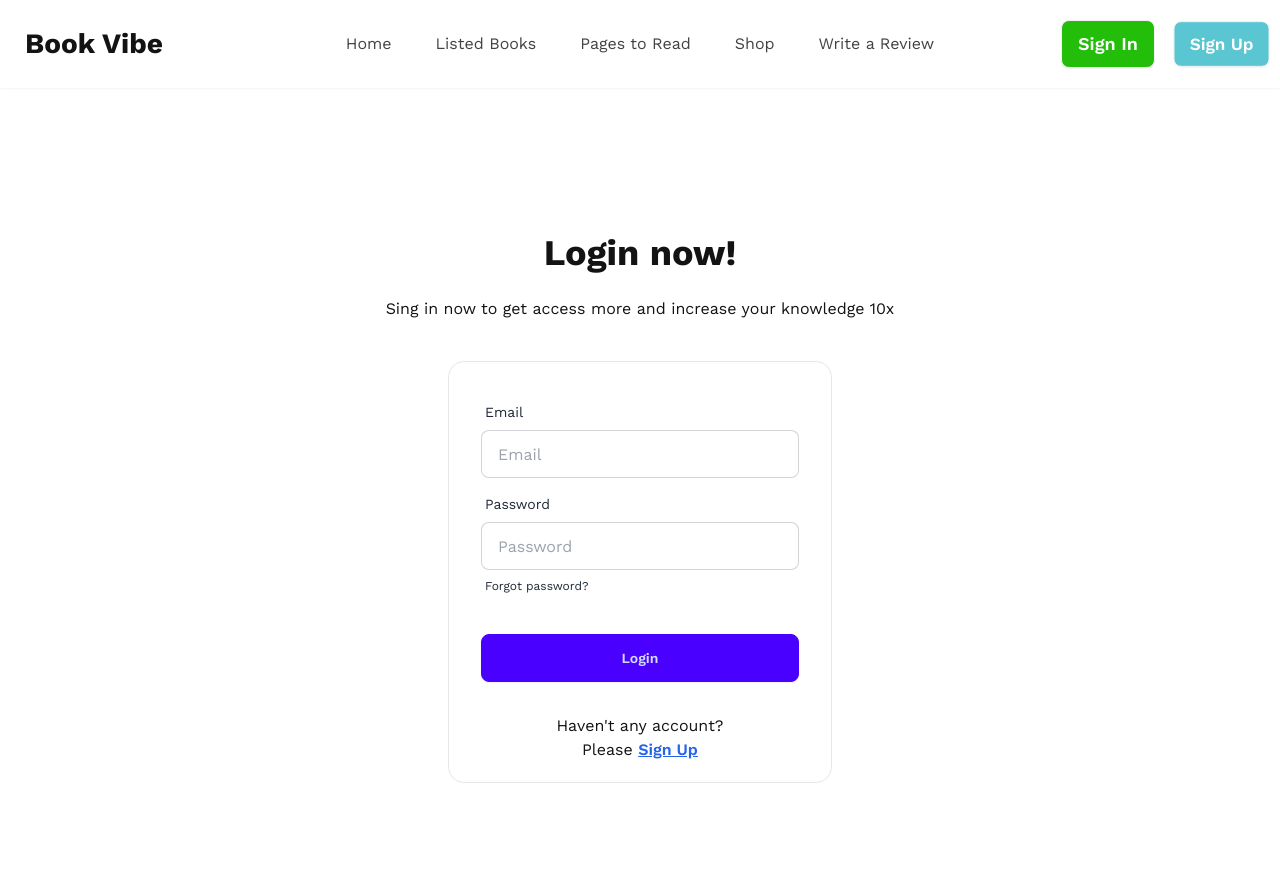
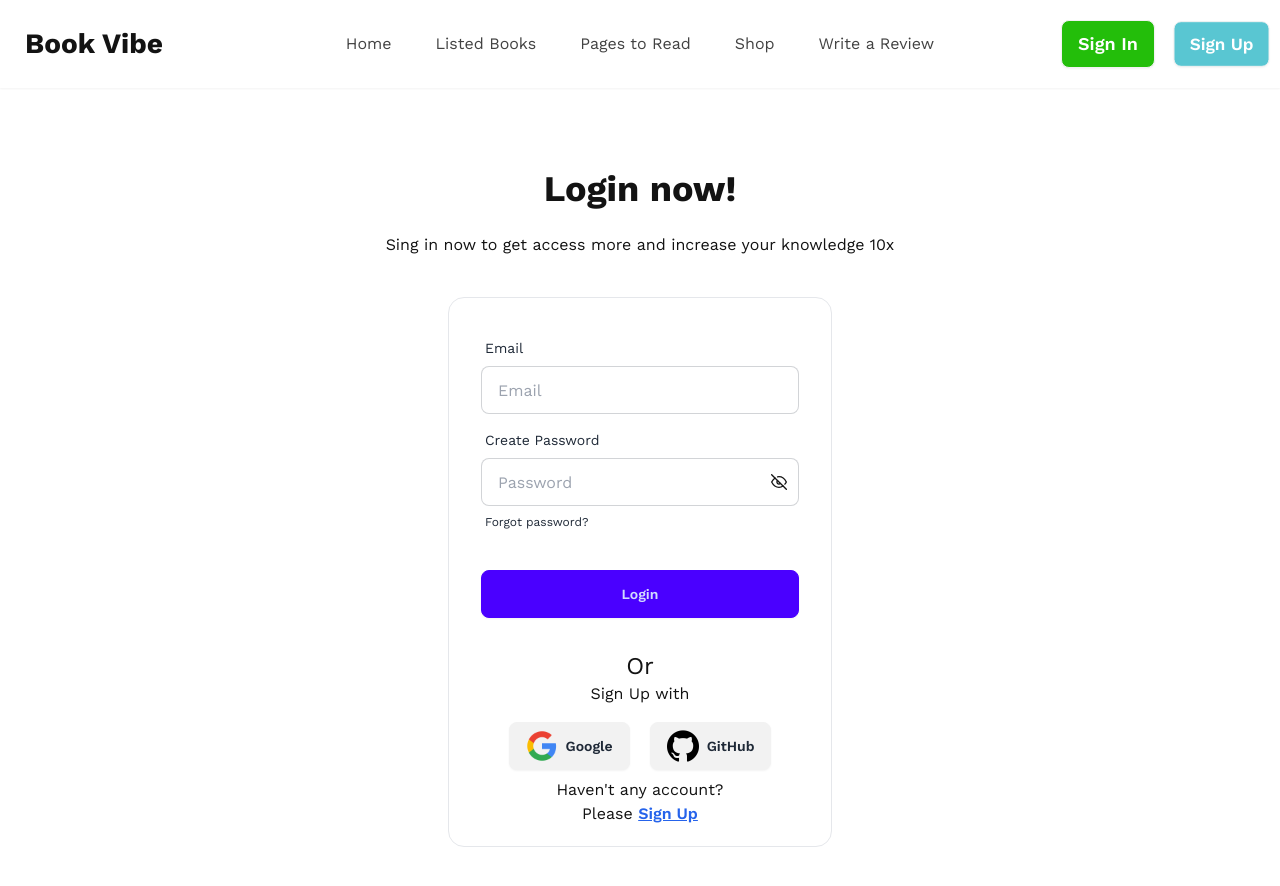
Before and after one commit to towhid046/book-vibe-react-firebase-auth, a React (Vite) app: page /signin in a window 1280 px wide. Shown: the top 886 px of the page. Built offline with nearby package versions, Linux system fonts and the light colour scheme; no server answers; a web font is replaced by a local one.

Commit message:
added github login

```diff
--- a/src/components/Navbar/Navbar.jsx
+++ b/src/components/Navbar/Navbar.jsx
@@ -61,6 +61,7 @@ const Navbar = () => {
               className="menu menu-sm dropdown-content mt-3 z-[1] p-2 shadow bg-base-100 rounded-box w-52 gap-2 text-lg font-normal"
             >
               {links}
+              {!user && (
                 <li>
                   <Link
                     to="/signup"
@@ -69,6 +70,7 @@ const Navbar = () => {
                     Sign Up
                   </Link>
                 </li>
+              )}
             </ul>
           </div>
           <Link
@@ -89,7 +91,7 @@ const Navbar = () => {
             <div className="dropdown dropdown-end">
               <div tabIndex={0} role="button">
                 <div className="text-3xl rounded-full">
-                  <FaRegUserCircle />
+                  <FaRegUserCircle title={user?.displayName || "User"} />
                 </div>
               </div>
               <ul
--- a/src/components/SignIn/SignIn.jsx
+++ b/src/components/SignIn/SignIn.jsx
@@ -1,12 +1,18 @@
-import { useContext } from 'react';
-import { Link, useNavigate } from 'react-router-dom';
-import { AuthContext } from '../../providers/ContextProvider';
-import { toast } from 'react-toastify';
+import { useContext, useState } from "react";
+import { Link, useNavigate } from "react-router-dom";
+import { AuthContext } from "../../providers/ContextProvider";
+import { toast } from "react-toastify";
+import googleLogo from "../../assets/images/google-logo.png";
+import githubLogo from "../../assets/images/github-logo.png";
+import { LuEye } from "react-icons/lu";
+import { FiEyeOff } from "react-icons/fi";
 
 const SignIn = () => {
+  const { logInUser, logInWithGoogle, logInWithGithub } = useContext(AuthContext);
+  const [isPasswordShow, setIsPasswordShow] = useState(false);
 
-  const {logInUser} = useContext(AuthContext);
-  const navigate = useNavigate()
+
+  const navigate = useNavigate();
 
   const handelSingInForm = (e) => {
     e.preventDefault();
@@ -14,13 +20,33 @@ const SignIn = () => {
     const password = e.target.password.value;
     logInUser(email, password)
       .then((result) => {
-        toast.success('Log in Success')
-        navigate('/')
+        toast.success("Log in Success");
+        navigate("/");
         e.target.reset();
       })
       .catch((error) => {
         console.error(error);
       });
+  };
+
+  const handelPasswordShow = () => {
+    setIsPasswordShow(!isPasswordShow);
+  };
+
+  const handelLogInWithGoogle = () => {
+    logInWithGoogle()
+      .then((result) => {
+        navigate("/");
+      })
+      .catch((error) => console.error(error));
+  };
+
+  const handelLogInWithGithub = () => {
+    logInWithGithub()
+      .then((result) => {
+        navigate("/");
+      })
+      .catch((error) => console.error(error));
   };
 
   return (
@@ -40,25 +66,37 @@ const SignIn = () => {
               </label>
               <input
                 type="email"
-                name='email'
+                name="email"
                 placeholder="Email"
                 className="input input-bordered"
                 required
               />
             </div>
-            <div className="form-control">
+            <div className="">
+              <div className="relative">
                 <label className="label">
-                <span className="label-text">Password</span>
+                  <span className="label-text">Create Password</span>
                 </label>
                 <input
-                type="password"
-                name='password'
+                  type={isPasswordShow ? "text" : "password"}
+                  name="password"
                   placeholder="Password"
-                className="input input-bordered"
+                  className="input input-bordered w-full"
                   required
                 />
+                <div
+                  onClick={handelPasswordShow}
+                  className="absolute right-3 bottom-4 cursor-pointer"
+                >
+                  {isPasswordShow ? <LuEye /> : <FiEyeOff />}
+                </div>
+              </div>
+
               <label className="label">
-              <Link to={'/resetpassword'} className="label-text-alt link link-hover">
+                <Link
+                  to={"/resetpassword"}
+                  className="label-text-alt link link-hover"
+                >
                   Forgot password?
                 </Link>
               </label>
@@ -67,10 +105,38 @@ const SignIn = () => {
               <button className="btn btn-primary">Login</button>
             </div>
           </form>
+          <div>
+            <div className="text-center mb-4">
+              <h2 className="text-2xl">Or</h2>
+              <p>Sign Up with</p>
+            </div>
+            <div className="flex justify-center gap-5">
+              <button
+                onClick={handelLogInWithGoogle}
+                className="btn mb-2 flex items-center gap-2"
+              >
+                <img className="w-8" src={googleLogo} alt="" />
+                <span> Google</span>
+              </button>
+              <button
+                onClick={handelLogInWithGithub}
+                className="btn flex items-center gap-2"
+              >
+                <img className="w-8" src={githubLogo} alt="" />
+                <span>GitHub</span>
+              </button>
+            </div>
+          </div>
           <div className="pb-5">
             <p className="text-center">
               Haven't any account? <br />
-              Please <Link to={'/signup'} className="font-semibold underline text-blue-600">Sign Up</Link>
+              Please{" "}
+              <Link
+                to={"/signup"}
+                className="font-semibold underline text-blue-600"
+              >
+                Sign Up
+              </Link>
             </p>
           </div>
         </div>
--- a/src/components/SignUp/SignUp.jsx
+++ b/src/components/SignUp/SignUp.jsx
@@ -5,11 +5,12 @@ import { useState } from "react";
 import { LuEye } from "react-icons/lu";
 import { FiEyeOff } from "react-icons/fi";
 import { toast } from "react-toastify";
-import googleLogo from '../../assets/images/google-logo.png'
-import githubLogo from '../../assets/images/github-logo.png'
+import googleLogo from "../../assets/images/google-logo.png";
+import githubLogo from "../../assets/images/github-logo.png";
 
 const SignUp = () => {
-  const { createUser, logInWithGoogle } = useContext(AuthContext);
+  const { createUser, logInWithGoogle, logInWithGithub } =
+    useContext(AuthContext);
   const [isPasswordShow, setIsPasswordShow] = useState(false);
 
   const navigate = useNavigate();
@@ -20,7 +21,7 @@ const SignUp = () => {
     const password = e.target.password.value;
     createUser(email, password)
       .then((result) => {
-        toast.success('Log in success')
+        toast.success("Log in success");
         navigate("/");
         e.target.reset();
       })
@@ -36,11 +37,19 @@ const SignUp = () => {
 
   const handelLogInWithGoogle = () => {
     logInWithGoogle()
-    .then(result=>{
-      navigate('/')
+      .then((result) => {
+        navigate("/");
       })
-    .catch(error=> console.error(error))
-  }
+      .catch((error) => console.error(error));
+  };
+
+  const handelLogInWithGithub = () => {
+    logInWithGithub()
+      .then((result) => {
+        navigate("/");
+      })
+      .catch((error) => console.error(error));
+  };
 
   return (
     <div className="hero min-h-screen container mx-auto px-4">
@@ -115,12 +124,18 @@ const SignUp = () => {
               <p>Sign Up with</p>
             </div>
             <div className="flex justify-center gap-5">
-           <button onClick={handelLogInWithGoogle}  className="btn mb-2 flex items-center gap-2">
-              <img className="w-8"  src={googleLogo} alt="" />
+              <button
+                onClick={handelLogInWithGoogle}
+                className="btn mb-2 flex items-center gap-2"
+              >
+                <img className="w-8" src={googleLogo} alt="" />
                 <span> Google</span>
               </button>
-            <button className="btn flex items-center gap-2">
-              <img  className="w-8" src={githubLogo} alt="" />
+              <button
+                onClick={handelLogInWithGithub}
+                className="btn flex items-center gap-2"
+              >
+                <img className="w-8" src={githubLogo} alt="" />
                 <span>GitHub</span>
               </button>
             </div>
--- a/src/config/firebase.js
+++ b/src/config/firebase.js
@@ -1,5 +1,5 @@
 import { initializeApp } from "firebase/app";
-import { GoogleAuthProvider, getAuth } from 'firebase/auth';
+import { GithubAuthProvider, GoogleAuthProvider, getAuth } from 'firebase/auth';
 
 const firebaseConfig = {
   apiKey: "AIzaSyBdtG0_YYvvhs4gUy_udtzAzbwBskgPl5w",
@@ -14,3 +14,4 @@ const firebaseConfig = {
 const app = initializeApp(firebaseConfig);
 export const auth = getAuth(app)
 export const googleProvider = new GoogleAuthProvider()
+export const githubProvider = new GithubAuthProvider()
--- a/src/providers/ContextProvider.jsx
+++ b/src/providers/ContextProvider.jsx
@@ -8,7 +8,7 @@ import {
   signOut,
   signInWithPopup,
 } from "firebase/auth";
-import { auth, googleProvider } from "../config/firebase";
+import { auth, githubProvider, googleProvider } from "../config/firebase";
 
 export const BookContext = createContext(null);
 export const AuthContext = createContext(null);
@@ -49,13 +49,13 @@ const ContextProvider = ({ children }) => {
     return signOut(auth);
   };
 
-  const logInWithGoogle =() => {
+  const logInWithGoogle = () => {
     return signInWithPopup(auth, googleProvider)
-  }
+  };
 
-  const logInWithGithub =() => {
-    return signInWithPopup(auth, googleProvider)
-  }
+  const logInWithGithub = () => {
+    return signInWithPopup(auth, githubProvider);
+  };
 
   const booksInfo = { books };
   const authInfo = {
@@ -65,7 +65,8 @@ const ContextProvider = ({ children }) => {
     logInUser,
     resetUserPassword,
     logOut,
-    logInWithGoogle
+    logInWithGoogle,
+    logInWithGithub,
   };
 
   return (
```
Lines whose indentation alone changed are shown as unchanged.
